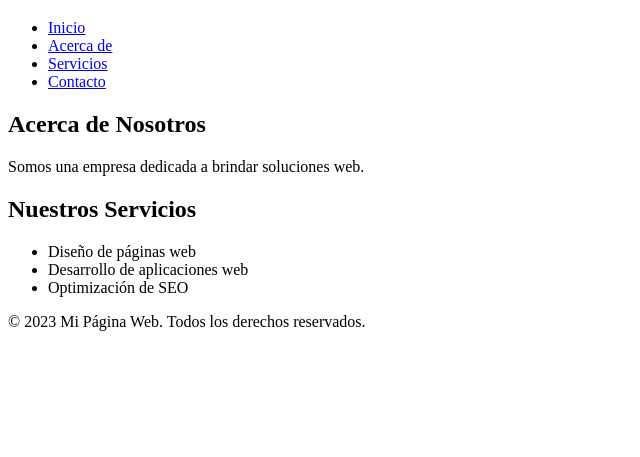
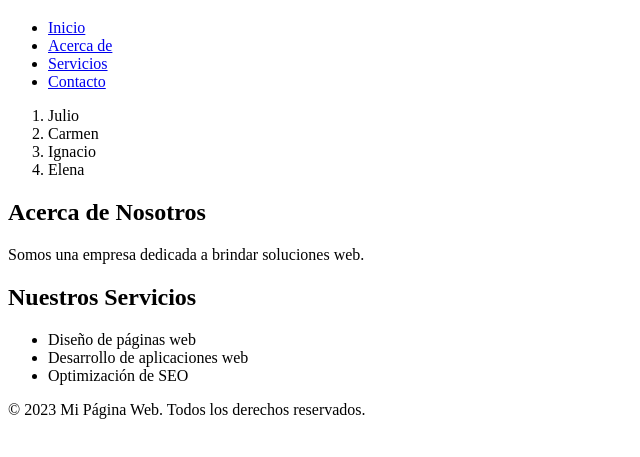
Before and after one commit to efrenxaviergallegos/dhcamada6, a plain HTML site: page index.html in a window 1280 px wide. Shown: the part 61-518 px from the top of the page, without its empty margins (0-640 px from the left). Drawn offline with Linux system fonts and the light colour scheme.

Commit message:
modifico index

```diff
--- a/index.html
+++ b/index.html
@@ -15,6 +15,12 @@
                 <li><a href="#">Contacto</a></li>
             </ul>
         </nav>
+        <ol>
+            <li>Julio</li>
+            <li>Carmen</li>
+            <li>Ignacio</li>
+            <li>Elena</li>
+          </ol>
     </header>
 
     <main>
```
